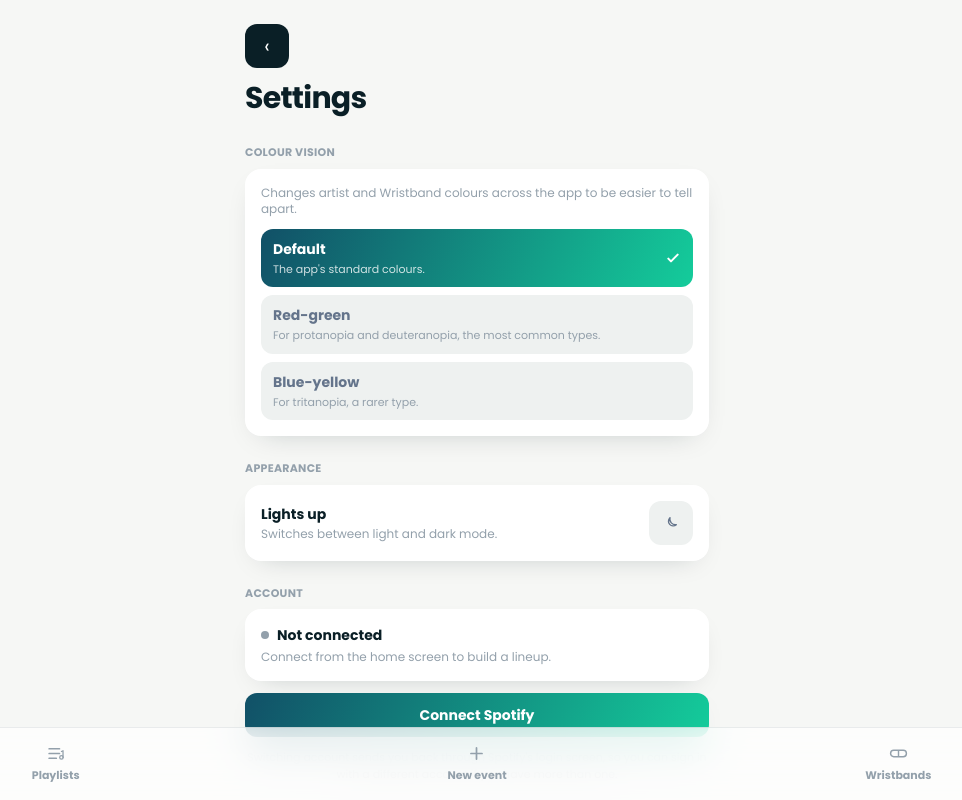
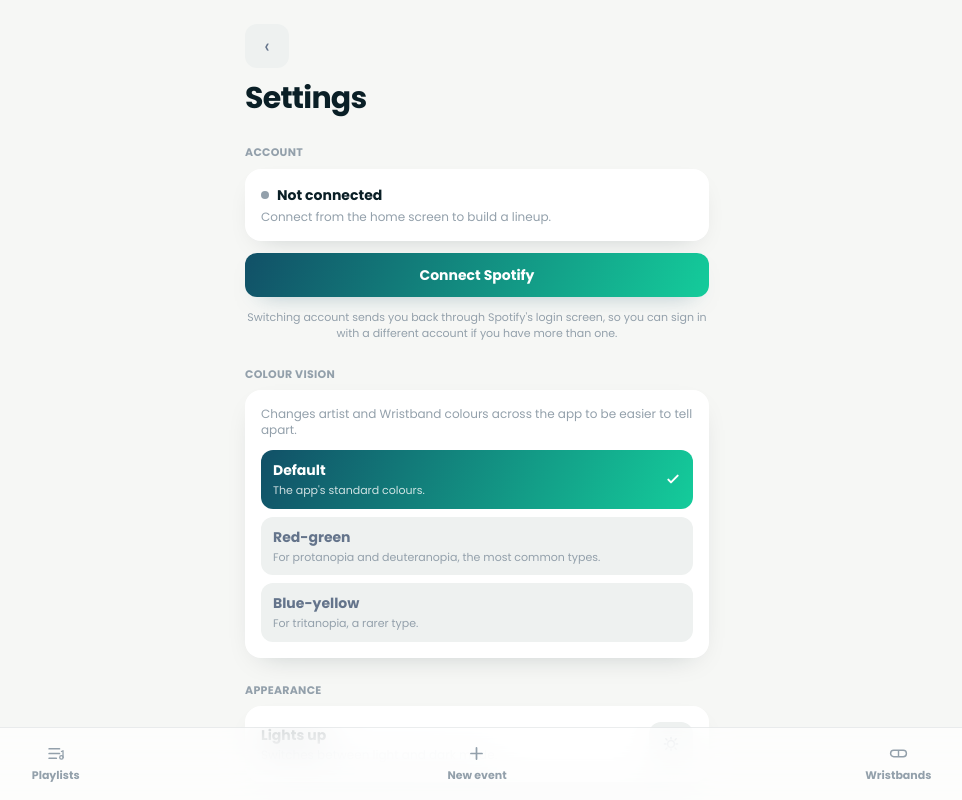
Before and after one commit to Civoen/Houselights, a Next.js app: page /settings in a window 1280 px wide. Shown: the top 800 px of the page, without its empty margins (163-1125 px from the left). Built offline with nearby package versions, Linux system fonts and the light colour scheme; no server answers.

Commit message:
Add files via upload

```diff
--- a/src/app/encore/page.tsx
+++ b/src/app/encore/page.tsx
@@ -46,7 +46,7 @@ export default function EncorePage() {
         <div className="flex items-center gap-1 mb-2">
           <button
             onClick={() => router.back()}
-            className="w-11 h-11 -ml-2 rounded-xl bg-navy text-white text-xl flex items-center justify-center transition-transform duration-150 active:scale-90"
+            className="w-11 h-11 -ml-2 rounded-xl bg-surfaceAlt text-muted text-xl flex items-center justify-center transition-transform duration-150 active:scale-90"
           >
             ‹
           </button>
--- a/src/app/lineup/create/page.tsx
+++ b/src/app/lineup/create/page.tsx
@@ -173,7 +173,7 @@ export default function CreatePage() {
       <div className="px-6 pb-2 pt-[calc(env(safe-area-inset-top)+1.5rem)] max-w-lg mx-auto w-full">
         <button
           onClick={() => router.back()}
-          className="w-11 h-11 rounded-xl bg-navy text-white text-xl flex items-center justify-center transition-transform duration-150 active:scale-90 mb-3"
+          className="w-11 h-11 rounded-xl bg-surfaceAlt text-muted text-xl flex items-center justify-center transition-transform duration-150 active:scale-90 mb-3"
         >
           ‹
         </button>
--- a/src/app/settings/page.tsx
+++ b/src/app/settings/page.tsx
@@ -16,7 +16,7 @@ type ConfirmTarget = "deleteAll" | "clearProgress" | null;
 export default function SettingsPage() {
   const router = useRouter();
   const { mode: colorblindMode, setMode: setColorblindMode } = useColorblindMode();
-  const { theme } = useTheme();
+  const { theme, toggleTheme } = useTheme();
   const [connected, setConnected] = useState<boolean | null>(null);
   const [confirmTarget, setConfirmTarget] = useState<ConfirmTarget>(null);
   const [doneTarget, setDoneTarget] = useState<ConfirmTarget>(null);
@@ -132,7 +132,7 @@ export default function SettingsPage() {
       <div className="px-6 pb-2 pt-[calc(env(safe-area-inset-top)+1.5rem)] max-w-lg mx-auto w-full">
         <button
           onClick={() => router.back()}
-          className="w-11 h-11 rounded-xl bg-navy text-white text-xl flex items-center justify-center transition-transform duration-150 active:scale-90 mb-3"
+          className="w-11 h-11 rounded-xl bg-surfaceAlt text-muted text-xl flex items-center justify-center transition-transform duration-150 active:scale-90 mb-3"
         >
           ‹
         </button>
@@ -140,50 +140,6 @@ export default function SettingsPage() {
       </div>
 
       <div className="px-6 py-5 max-w-lg mx-auto">
-        <div className="text-[11px] font-extrabold uppercase tracking-wide text-faint mb-2">{copy.settings.colorblindLabel}</div>
-        <div className="bg-surface rounded-2xl p-4 mb-6 shadow-[0_10px_28px_-16px_rgba(10,31,38,0.25)]">
-          <p className="text-xs text-faint mb-3">{copy.settings.colorblindNote}</p>
-          <div className="flex flex-col gap-2">
-            {colorblindOptions.map((opt) => {
-              const active = colorblindMode === opt.id;
-              return (
-                <button
-                  key={opt.id}
-                  onClick={() => {
-                    haptic(HAPTIC.tap);
-                    setColorblindMode(opt.id);
-                  }}
-                  className={
-                    "flex items-center justify-between px-3 py-2.5 rounded-xl text-left transition-all duration-150 active:scale-[0.98] " +
-                    (active ? "bg-grad text-white" : "bg-surfaceAlt text-muted")
-                  }
-                >
-                  <div>
-                    <div className="text-sm font-bold">{opt.label}</div>
-                    <div className={"text-[11px] mt-0.5 " + (active ? "text-white/80" : "text-faint")}>{opt.note}</div>
-                  </div>
-                  {active && (
-                    <svg width="16" height="16" viewBox="0 0 24 24" fill="none" className="flex-shrink-0 ml-2">
-                      <path d="M5 13l4 4L19 7" stroke="white" strokeWidth="3" strokeLinecap="round" strokeLinejoin="round" />
-                    </svg>
-                  )}
-                </button>
-              );
-            })}
-          </div>
-        </div>
-
-        <div className="text-[11px] font-extrabold uppercase tracking-wide text-faint mb-2">{copy.settings.appearanceLabel}</div>
-        <div className="bg-surface rounded-2xl p-4 mb-6 shadow-[0_10px_28px_-16px_rgba(10,31,38,0.25)] flex items-center justify-between gap-3">
-          <div className="flex-1 min-w-0">
-            <div className="text-sm font-bold">
-              {theme === "dark" ? copy.settings.lightsDown : copy.settings.lightsUp}
-            </div>
-            <div className="text-xs text-faint mt-0.5">{copy.settings.appearanceNote}</div>
-          </div>
-          <ThemeToggle className="w-11 h-11 rounded-xl bg-surfaceAlt text-muted flex-shrink-0" />
-        </div>
-
         <div className="text-[11px] font-extrabold uppercase tracking-wide text-faint mb-2">{copy.settings.accountLabel}</div>
         <div className="bg-surface rounded-2xl p-4 mb-3 shadow-[0_10px_28px_-16px_rgba(10,31,38,0.25)]">
           <div className="flex items-center gap-2 mb-1">
@@ -228,6 +184,56 @@ export default function SettingsPage() {
         <p className="text-[11px] text-faint mb-6 text-center">
           {copy.settings.switchNote}
         </p>
+
+        <div className="text-[11px] font-extrabold uppercase tracking-wide text-faint mb-2">{copy.settings.colorblindLabel}</div>
+        <div className="bg-surface rounded-2xl p-4 mb-6 shadow-[0_10px_28px_-16px_rgba(10,31,38,0.25)]">
+          <p className="text-xs text-faint mb-3">{copy.settings.colorblindNote}</p>
+          <div className="flex flex-col gap-2">
+            {colorblindOptions.map((opt) => {
+              const active = colorblindMode === opt.id;
+              return (
+                <button
+                  key={opt.id}
+                  onClick={() => {
+                    haptic(HAPTIC.tap);
+                    setColorblindMode(opt.id);
+                  }}
+                  className={
+                    "flex items-center justify-between px-3 py-2.5 rounded-xl text-left transition-all duration-150 active:scale-[0.98] " +
+                    (active ? "bg-grad text-white" : "bg-surfaceAlt text-muted")
+                  }
+                >
+                  <div>
+                    <div className="text-sm font-bold">{opt.label}</div>
+                    <div className={"text-[11px] mt-0.5 " + (active ? "text-white/80" : "text-faint")}>{opt.note}</div>
+                  </div>
+                  {active && (
+                    <svg width="16" height="16" viewBox="0 0 24 24" fill="none" className="flex-shrink-0 ml-2">
+                      <path d="M5 13l4 4L19 7" stroke="white" strokeWidth="3" strokeLinecap="round" strokeLinejoin="round" />
+                    </svg>
+                  )}
+                </button>
+              );
+            })}
+          </div>
+        </div>
+
+        <div className="text-[11px] font-extrabold uppercase tracking-wide text-faint mb-2">{copy.settings.appearanceLabel}</div>
+        <button
+          onClick={() => {
+            haptic(HAPTIC.tap);
+            toggleTheme();
+          }}
+          className="w-full text-left bg-surface rounded-2xl p-4 mb-6 shadow-[0_10px_28px_-16px_rgba(10,31,38,0.25)] flex items-center justify-between gap-3 transition-transform duration-150 active:scale-[0.98]"
+        >
+          <div className="flex-1 min-w-0">
+            <div className="text-sm font-bold">
+              {theme === "dark" ? copy.settings.lightsDown : copy.settings.lightsUp}
+            </div>
+            <div className="text-xs text-faint mt-0.5">{copy.settings.appearanceNote}</div>
+          </div>
+          <ThemeToggle asButton={false} className="w-11 h-11 rounded-xl bg-surfaceAlt text-muted flex-shrink-0" />
+        </button>
 
         <div className="text-[11px] font-extrabold uppercase tracking-wide text-faint mb-2">{copy.settings.backupLabel}</div>
         <div className="bg-surface rounded-2xl p-4 mb-3 shadow-[0_10px_28px_-16px_rgba(10,31,38,0.25)]">
--- a/src/app/wristbands/page.tsx
+++ b/src/app/wristbands/page.tsx
@@ -97,7 +97,7 @@ export default function WristbandsPage() {
             <button
               onClick={() => setSelected(null)}
               aria-label={copy.common.closeLabel}
-              className="absolute top-[calc(env(safe-area-inset-top)+1.5rem)] right-6 w-11 h-11 rounded-xl bg-navy text-white text-xl flex items-center justify-center transition-transform duration-150 active:scale-90"
+              className="absolute top-[calc(env(safe-area-inset-top)+1.5rem)] right-6 w-11 h-11 rounded-xl bg-surfaceAlt text-muted text-xl flex items-center justify-center transition-transform duration-150 active:scale-90"
             >
               ✕
             </button>
--- a/src/components/ThemeToggle.tsx
+++ b/src/components/ThemeToggle.tsx
@@ -2,9 +2,39 @@
 import { useTheme } from "@/lib/themeStore";
 import { haptic, HAPTIC } from "@/lib/haptics";
 
-export function ThemeToggle({ className = "" }: { className?: string }) {
+export function ThemeToggle({ className = "", asButton = true }: { className?: string; asButton?: boolean }) {
   const { theme, toggleTheme } = useTheme();
   const isDark = theme === "dark";
+
+  const icon = (
+    <span key={theme} className="animate-theme-flick">
+      {isDark ? (
+        <svg width="16" height="16" viewBox="0 0 24 24" fill="none">
+          <path
+            d="M20 14.5A8.5 8.5 0 0110.5 4a7 7 0 109.5 10.5z"
+            stroke="currentColor"
+            strokeWidth="2"
+            strokeLinecap="round"
+            strokeLinejoin="round"
+          />
+        </svg>
+      ) : (
+        <svg width="16" height="16" viewBox="0 0 24 24" fill="none">
+          <circle cx="12" cy="12" r="5" stroke="currentColor" strokeWidth="2" />
+          <path
+            d="M12 2v2.5M12 19.5V22M4.2 4.2l1.8 1.8M18 18l1.8 1.8M2 12h2.5M19.5 12H22M4.2 19.8L6 18M18 6l1.8-1.8"
+            stroke="currentColor"
+            strokeWidth="2"
+            strokeLinecap="round"
+          />
+        </svg>
+      )}
+    </span>
+  );
+
+  if (!asButton) {
+    return <span className={"flex items-center justify-center " + className}>{icon}</span>;
+  }
 
   return (
     <button
@@ -15,29 +45,7 @@ export function ThemeToggle({ className = "" }: { className?: string }) {
       aria-label={isDark ? "Switch to lights up (light mode)" : "Switch to lights down (dark mode)"}
       className={"flex items-center justify-center transition-transform duration-150 active:scale-90 " + className}
     >
-      <span key={theme} className="animate-theme-flick">
-        {isDark ? (
-          <svg width="16" height="16" viewBox="0 0 24 24" fill="none">
-            <circle cx="12" cy="12" r="5" stroke="currentColor" strokeWidth="2" />
-            <path
-              d="M12 2v2.5M12 19.5V22M4.2 4.2l1.8 1.8M18 18l1.8 1.8M2 12h2.5M19.5 12H22M4.2 19.8L6 18M18 6l1.8-1.8"
-              stroke="currentColor"
-              strokeWidth="2"
-              strokeLinecap="round"
-            />
-          </svg>
-        ) : (
-          <svg width="16" height="16" viewBox="0 0 24 24" fill="none">
-            <path
-              d="M20 14.5A8.5 8.5 0 0110.5 4a7 7 0 109.5 10.5z"
-              stroke="currentColor"
-              strokeWidth="2"
-              strokeLinecap="round"
-              strokeLinejoin="round"
-            />
-          </svg>
-        )}
-      </span>
+      {icon}
     </button>
   );
 }
--- a/src/lib/copy.ts
+++ b/src/lib/copy.ts
@@ -76,8 +76,6 @@ export const copy = {
     seenPrefix: "You've seen them",
     editingBanner: "Editing an existing playlist — Create will save changes to it instead of making a new one.",
     cancelEdit: "Cancel edit",
-    resumingDraftBanner: "Resuming a saved draft — creating this playlist will remove it from Drafts.",
-    cancelResumeDraft: "Cancel",
     guestBanner: "Browsing as a guest — connect Spotify to save this playlist.",
     guestBannerAction: "Connect",
     timeSuffix: "time",
@@ -116,8 +114,7 @@ export const copy = {
     previewHintSuffix: "next to a track to listen on Spotify before you commit to it.",
     viewArtists: "Artists",
     viewSongs: "Songs",
-    hype: "Hype",
-    headliner: "Headliner",
+    flipOrder: "Flip order",
     shuffle: "Shuffle",
     addSong: "Add a song",
     searchSongPlaceholder: "Search a song title",
--- a/tailwind.config.ts
+++ b/tailwind.config.ts
@@ -64,8 +64,8 @@ const config: Config = {
           "50%": { transform: "scaleY(1)" },
         },
         faderDrift: {
-          "0%, 100%": { transform: "translateY(-3px)" },
-          "50%": { transform: "translateY(3px)" },
+          "0%, 100%": { transform: "translateY(-10px)" },
+          "50%": { transform: "translateY(10px)" },
         },
         pillSqueeze: {
           "0%": { transform: "scaleX(0.88) scaleY(1.08)" },
```
Also changed, not shown: src/app/lineup/page.tsx (+0 -16 lines), src/app/lineup/preview/page.tsx (+20 -24 lines), src/lib/patchNotes.ts (+11 -0 lines), 1 other file (tests, documents, lock files or other folders).
